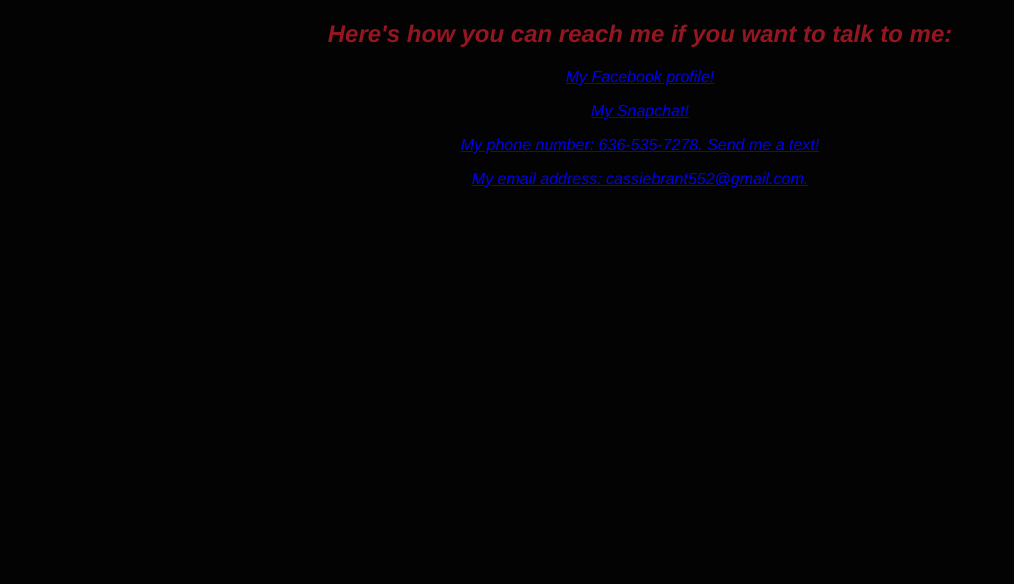
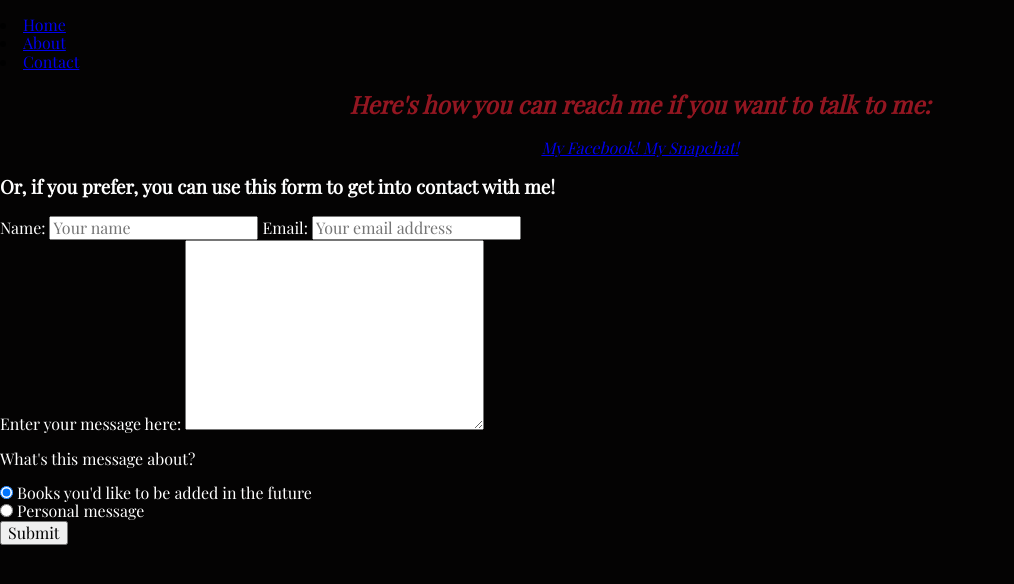
Before and after one commit to cassbrant3/Capstone, a website: page Capstone/contact.html in a window 1280 px wide. Shown: the whole page, without its empty margins (0-1014 px from the left). Drawn offline with nearby package versions, Linux system fonts and the light colour scheme.

Commit message:
Capstone work

```diff
--- a/Capstone/contact.html
+++ b/Capstone/contact.html
@@ -5,18 +5,85 @@
   <meta name="viewport" content="width=device-width, initial-scale=1.0">
   <title>Contact</title>
   <link href ="styles.css" rel = "stylesheet">
+  <link
+  rel="stylesheet"
+  href="https://cdnjs.cloudflare.com/ajax/libs/normalize/8.0.1/normalize.min.css"
+/>
   <link href = "index.html">
+  <link
+  href="https://cdnjs.cloudflare.com/ajax/libs/font-awesome/6.0.0/css/all.min.css"
+  rel="stylesheet"
+/>
+<link rel="preconnect" href="https://fonts.googleapis.com">
+<link rel="preconnect" href="https://fonts.gstatic.com" crossorigin>
+<link href="https://fonts.googleapis.com/css2?family=Playfair+Display&display=swap" rel="stylesheet">
 </head>
-<body>
+<body class = "contact-background">
+  <header>
+    <nav class = "nav-bar">
+      <i class="fa-solid fa-bars"></i>
+      <ul class="hidden--mobile nav-links"></ul>
+        <li> <a href = "index.html">Home</a></li>
+        <li> <a href = "about.html">About</a></li>
+        <li> <a href = "contact.html">Contact</a></li>
+      </ul>
+    </nav>
+  </header>
 <main>
   <div class = "main-contact">
     <h2 id ="h2-contact"> Here's how you can reach me if you want to talk to me:</h2>
-      <p> <a href = "https://www.facebook.com/profile.php?id=100070591910296"></href> My Facebook profile!</p>
-      <p> <a href = "https://t.snapchat.com/hA1ttPFm"></href> My Snapchat!</p>
-      <p> My phone number: 636-535-7278. Send me a text!</p>
-      <p> My email address: cassiebrant552@gmail.com. </p>
+      <a href = "https://www.facebook.com/profile.php?id=100070591910296"> My Facebook! </a>
+      <a href = "https://t.snapchat.com/hA1ttPFm"> My Snapchat! </a>
   </div>
 </main>
+  <div class = "form-colors">
+    <h3 id = "h3-contact"> Or, if you prefer, you can use this form to get into contact with me!</h3>
+<form id = "form" action = "https://formspree.io/f/myyqreyd" method = "post">
+  <label for="name">Name:</label>
+  <input
+    type="text"
+    name="name"
+    id="name"
+    placeholder="Your name"
+    required
+  />
+
+  <label for="email">Email:</label>
+      <input
+        type="email"
+        name="email"
+        id="email"
+        placeholder="Your email address"
+      />
+
+      <div>
+        <label for="msg">Enter your message here:</label>
+        <textarea name="msg" id="msg" cols="30" rows="10"></textarea>
+      </div>
+
+      <div>
+        <p>What's this message about?</p>
+        <div>
+          <input
+            type="radio"
+            name="subject"
+            value="professional"
+            id="pro"
+            checked
+          />
+          <label for="pro"> Books you'd like to be added in the future </label>
+        </div>
+        <div>
+          <input type="radio" name="subject" value="personal" id="personal" />
+          <label for="personal">Personal message</label>
+        </div>
+        <input type="submit" value="Submit" />
+</form>
+</div>
+</main>
+
+
+
 
 </body>
 <script src = "index.js"></script>
--- a/Capstone/index.js
+++ b/Capstone/index.js
@@ -0,0 +1,3 @@
+document.querySelector(".fa-bars").addEventListener("click", () => {
+  document.querySelector("nav > ul").classList.toggle("hidden--mobile");
+});
--- a/Capstone/styles.css
+++ b/Capstone/styles.css
@@ -1,25 +1,46 @@
+:root {
+--background-color: #040303;
+--text-primary-color: #931621;
+--text-secondary-color: #FFFFFF;
+}
 * {
-  background-color: #040303;
-  font-family: 'Franklin Gothic Medium', 'Arial Narrow', Arial, sans-serif;
+font-family: 'Playfair Display', serif;
 }
 
-.about {
-color: #931621;
+.home-introduction, .about, .main-contact {
+color: var(--text-primary-color);
 }
-.nav-bar{
-  text-align: right;
+.home-background, .about-background, .contact-background {
+  background-color: var(--background-color);
 }
-.nav-bar, .main-contact {
-  color:white;
+.form-colors {
+  color: var(--text-secondary-color);
 }
 
-#h2-contact {
-  color:#931621;
+#h3-contact {
+  color: var(--text-secondary-color);
 }
+.home-introduction {
+  text-align: center;
+}
+
 .main-contact {
   text-align: center;
 font-style: italic;
 }
-.home-introduction{
-  color: #931621;
+.book-rose {
+  background-image: url("https://cdn.pixabay.com/photo/2014/08/16/18/17/book-419589_1280.jpg");
+  background-size: cover;
+  height: 80vh;
 }
+
+@media (min-width: 550px) {
+  nav > .fa-bars {
+    display: none;
+  }
+}
+@media (max-width: 550px) {
+  .hidden--mobile {
+    display: none;
+  }
+}
```
Also changed, not shown: Capstone/about.html (+24 -2 lines), Capstone/index.html (+22 -6 lines), Week 4 Homework/index.html (deleted, +0 -11 lines), docs/project-planning.md (+1 -1 lines), Week 4 Homework/index.js (deleted), Week 4 Homework/style.css (deleted), index.html (deleted), index.js (deleted), style.css (deleted), 1 other file.
